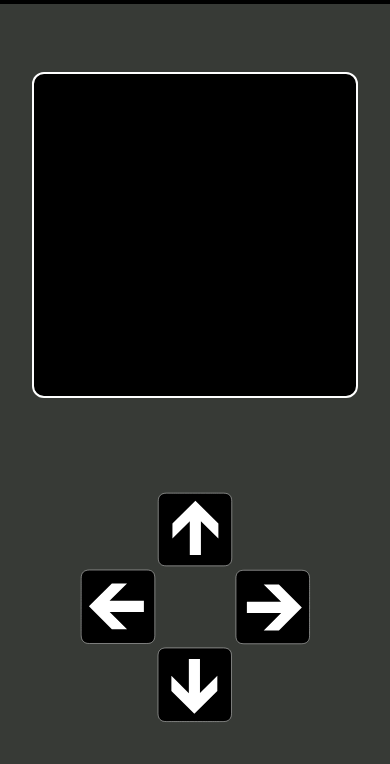
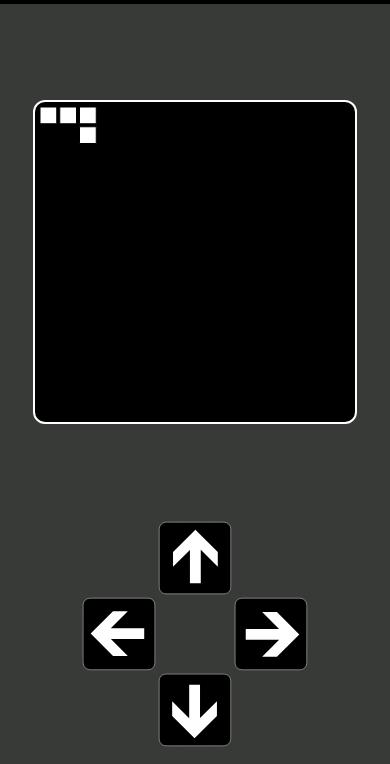
Before and after one commit to Trevin-Small/Purdue-Snake, a website: page dist/index.html in a window 390 px wide. Shown: the part 80-844 px from the top of the page. Drawn offline with Linux system fonts and the light colour scheme.

Commit message:
Responsive layout & game rendering
Improved responsive layout: better screen resizing to fit device

Wrote game rendering engine: resizes canvas and draws snake to screen

```diff
--- a/dist/index.html
+++ b/dist/index.html
@@ -11,37 +11,39 @@
   <link rel="script" href="./snake.js" />
 
 </head>
-
-<body class="bgp-dark-gray w-screen h-screen m-0 p-0 flex flex-col items-center">
+<body class="bgp-gold w-screen h-screen fixed flex flex-col items-center" style="padding: env(safe-area-inset-top) 0 env(safe-area-inset-bottom) 0; overflow:hidden;">
+  <div class="bgp-dark-gray w-full h-full fixed m-0 flex flex-col items-center" style="margin: env(safe-area-inset-top) 0 env(safe-area-inset-bottom) 0; overflow:hidden;">
 
     <div class="bgp-gold w-full h-20 self-start flex flex-row justify-center items-center text-black font-bold text-4xl">
-    <img src="./assets/purdue.svg" style="height:4rem;width:auto;"/>
-    <p class="relative -m-0.5">urdue Snake</p>
+      <img src="./assets/purdue.svg" style="height:3rem;width:auto;" class="m-0 p-0"/>
+      <p class="relative -m-0.25">urdue Snake</p>
     </div>
 
     <div class="bgp-black w-full h-1 self-start"></div>
 
     <div class="w-full flex flex-col justify-center items-center flex-grow self-start" id="game-container">
 
-    <div class="bgp-black m-2 p-0 border-2 w-10 h-10 border-white rounded-xl" id="game-window"></div>
+      <div class="bgp-black m-0 border-2 w-10 h-10 border-white rounded-xl flex flex-col justify-center items-center" id="game-window">
+        <canvas id="game-canvas"></canvas>
+      </div>
 
     </div>
 
-  <div class="flex flex-col justify-center items-center justify-self-end w-full h-1/3 p-6 mb-4" id="keyboard-container">
-    <div class="w-full h-1/3 flex flex-row justify-center items-center p-3">
+    <div class="flex flex-col justify-center items-center justify-self-end w-full p-4 mb-4" style="height:27%;max-height:275px;" id="keyboard-container">
+      <div class="w-full h-1/3 flex flex-row justify-center items-center p-2">
         <img src="./assets/up-arrow.svg" class="h-full"/>
       </div>
-    <div class="w-full h-1/3 flex flex-row justify-between items-center p-3">
+      <div class="w-full h-1/3 flex flex-row justify-between items-center p-2">
         <img src="./assets/up-arrow.svg" style="transform-origin: 50% 50%;transform:rotate(270deg);" class="h-full"/>
         <img src="./assets/up-arrow.svg" style="transform-origin: 50% 50%;transform:rotate(90deg);" class="h-full" />
       </div>
-    <div class="w-full h-1/3 flex flex-row justify-center items-center p-3">
+      <div class="w-full h-1/3 flex flex-row justify-center items-center p-2">
         <img src="./assets/up-arrow.svg" class="h-full" style="transform-origin: 50% 50%;transform:rotate(180deg);"/>
       </div>
     </div>
 
     <script src="snake.js"></script>
 
+  </div>
 </body>
-
 </html>
--- a/dist/snake.js
+++ b/dist/snake.js
@@ -2,30 +2,74 @@ const pxToREM = 16;
 
 const Snake = ( () => {
 
-  let snake = [];
-  let board = [];
+  let snake = [[0,0], [1,0], [2,0], [2,1]];
+  let apple = [];
+  let gridBoxSize = 0;
+  let gridBoxMargins = 3;
+  let gridDimension = 16;
+  let windowBorder = 2;
+  let canvasBorder = 4;
 
   const gameContainer = document.getElementById('game-container');
   const gameWindow = document.getElementById('game-window');
+  const gameCanvas = document.getElementById('game-canvas');
+  const ctx = gameCanvas.getContext('2d');
   const keyboardContainer = document.getElementById('keyboard-container');
   const gameContainerBorders = 2 * (2 * pxToREM);
+  const FPS = 20;
 
   function resize() {
     keyboardContainer.style.width = keyboardContainer.offsetHeight + "px";
 
-    let min = gameContainer.offsetHeight < gameContainer.offsetWidth ? gameContainer.offsetHeight : gameContainer.offsetWidth;
+    let minDimension = gameContainer.offsetHeight < gameContainer.offsetWidth ? gameContainer.offsetHeight : gameContainer.offsetWidth;
 
-    let h = gameWindow.style.height = gameWindow.style.width = (min - gameContainerBorders) + "px";
+    let maxDimension = (minDimension - gameContainerBorders);
 
-    console.log(h);
+    let windowDimension = (Math.floor(maxDimension / gridDimension) * gridDimension) + (windowBorder * 2);
 
-    setTimeout(resize, 500);
+    gameWindow.style.height = gameWindow.style.width = windowDimension +  "px";
+
+    gameContainer.style.height = (windowDimension + gameContainerBorders) + "px";
+
+    gameCanvas.width = gameCanvas.height = (windowDimension - canvasBorder * 2);
+
+    console.log(windowDimension);
+
+    gridBoxSize = gameCanvas.width / gridDimension;
+
+    window.onresize = resize;
+  }
+
+  function drawGame() {
+
+    /*
+    ctx.fillStyle = 'none';
+    ctx.fillRect(0, 0, canvas.width, canvas.height);
+    */
+
+    for (let i = 0; i < snake.length; i++) {
+      // outlined square X: 50, Y: 35, width/height 50
+      ctx.beginPath();
+      ctx.fillStyle = 'white';
+      ctx.rect(snake[i][0] * gridBoxSize + gridBoxMargins, snake[i][1] * gridBoxSize + gridBoxMargins, gridBoxSize - gridBoxMargins, gridBoxSize - gridBoxMargins);
+      ctx.fill();
+      ctx.stroke();
+    }
+
+    setTimeout(drawGame, 1000 / FPS);
+
+  }
+
+  function gameStart() {
+    drawGame();
   }
 
   return {
-    resize
+    resize,
+    gameStart
   }
 
 })();
 
 Snake.resize();
+Snake.gameStart();
```
Lines whose indentation alone changed are shown as unchanged.
